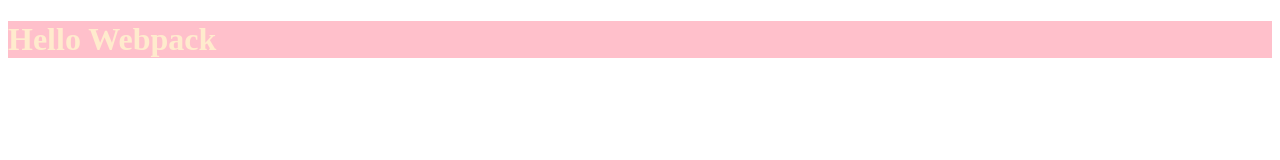
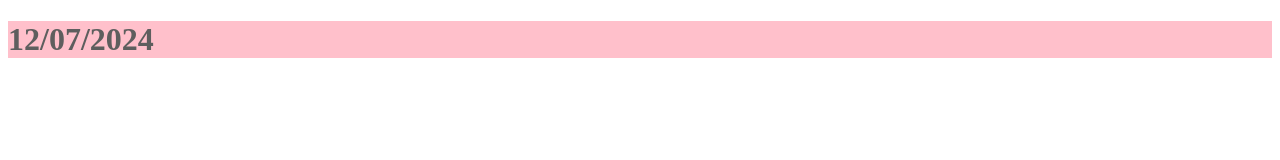
Before and after one commit to kingmaulana/todo, a website built with webpack: page src/template.html in a window 1280 px wide. Built offline with nearby package versions, Linux system fonts and the light colour scheme.

Commit message:
add API for date

```diff
--- a/package.json
+++ b/package.json
@@ -17,5 +17,8 @@
     "webpack": "^5.97.1",
     "webpack-cli": "^5.1.4",
     "webpack-dev-server": "^5.1.0"
+  },
+  "dependencies": {
+    "date-fns": "^4.1.0"
   }
 }
--- a/src/index.js
+++ b/src/index.js
@@ -1,5 +1,9 @@
 // index.js
 import "./style.css"
 import { greeting } from "./greeting.js";
+import { format, compareAsc } from "date-fns"
 
-console.log(greeting);
+const h1 = document.querySelector('h1')
+const date = format(new Date(), "MM/dd/yyyy")
+
+h1.innerText = date
--- a/src/style.css
+++ b/src/style.css
@@ -1,4 +1,4 @@
 h1 {
     background-color: pink;
-    color: blanchedalmond;
+    color: rgb(94, 94, 94);
 }
```
Also changed, not shown: 1 other file.
